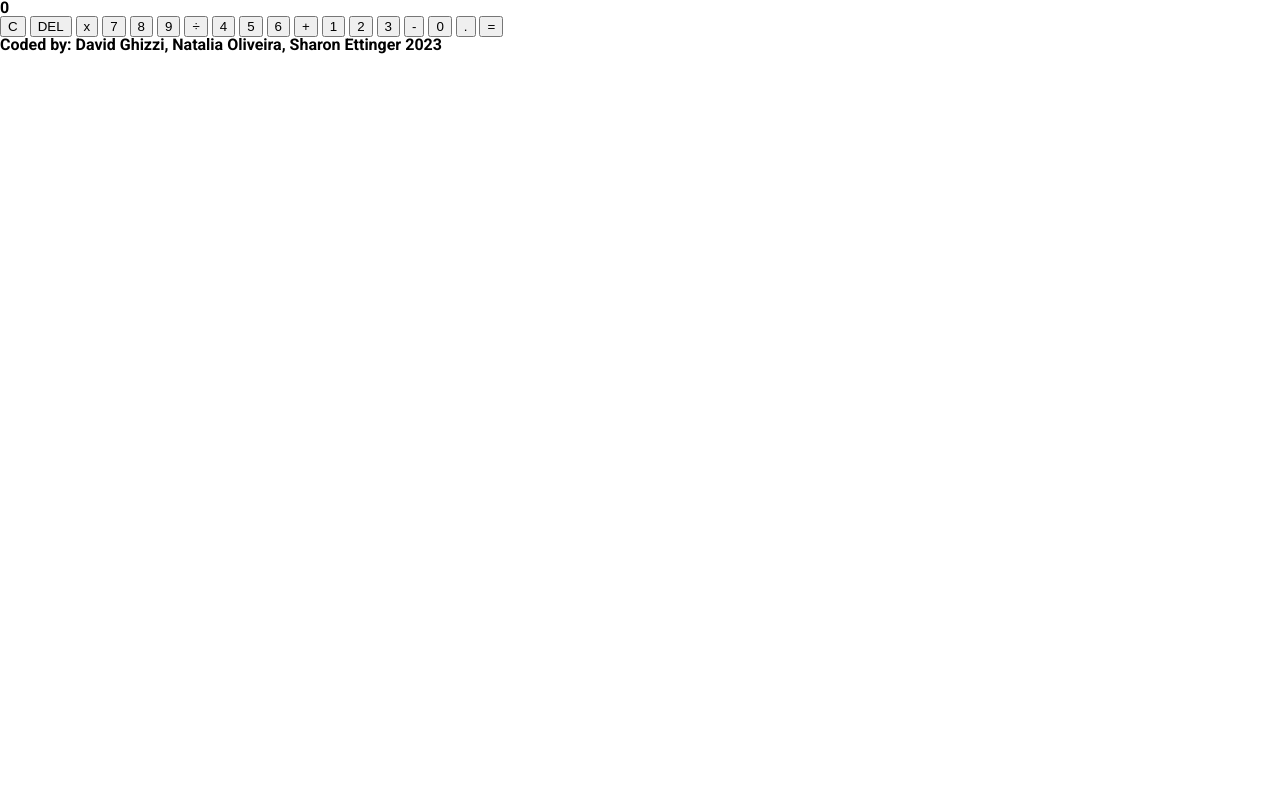
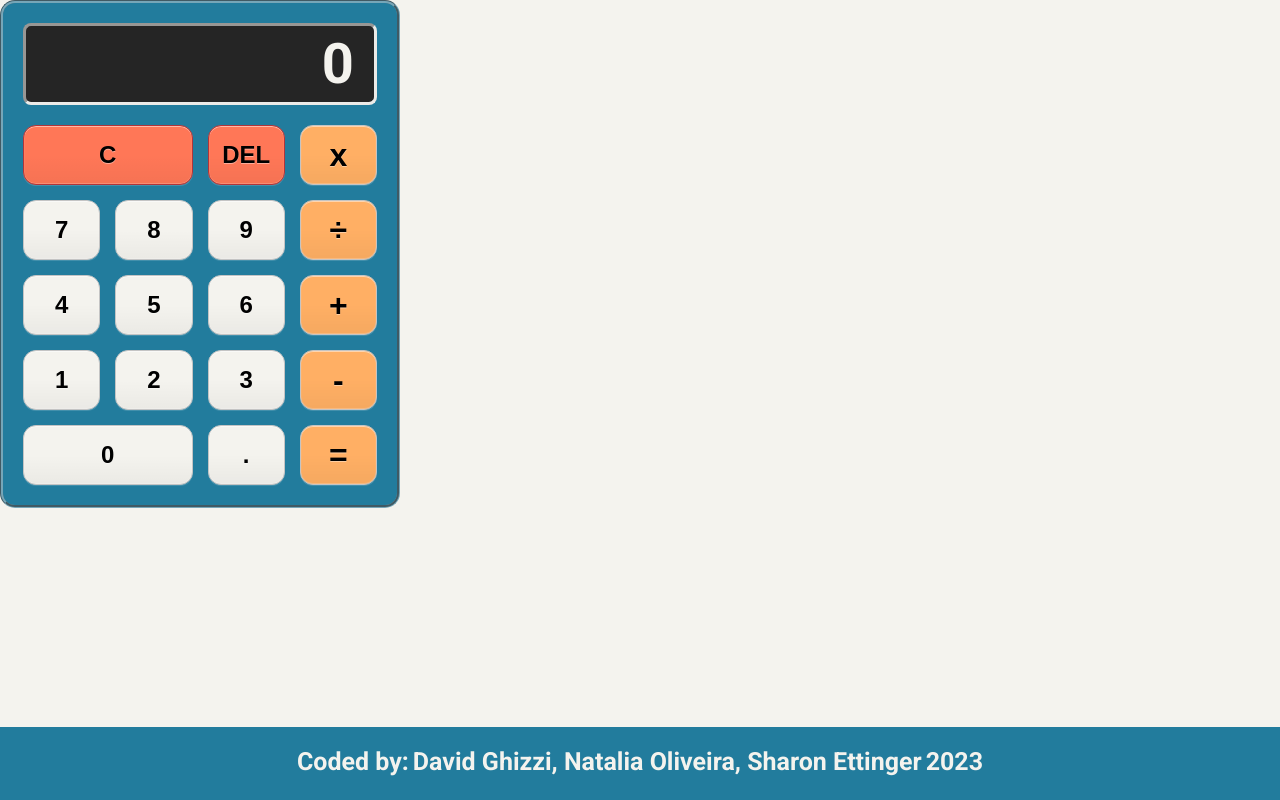
Before and after one commit to noliv197/calculator-assignment, a plain HTML site: page index.html in a window 1280 px wide. Drawn offline with Linux system fonts and the light colour scheme.

Commit message:
style merge fix

```diff
--- a/assets/css/style.css
+++ b/assets/css/style.css
@@ -18,5 +18,99 @@
 
 body{
     font-family: var(--fontFamily);
+    background-color: var(--backgroundLight);
     min-height: 100vh;
 }
+main{
+    min-height: calc(100vh - 73px);
+}
+#box {
+    border: groove #76a6b8;
+    background-color: var(--backgroundPrimary);
+    border-radius: 15px;
+    width: 400px;
+    box-sizing: border-box;
+    padding: 20px;
+}
+#display {
+    border: inset #ecebe8;
+    border-radius: 8px;
+    font-size: 3.5rem;
+    background-color: #252525;
+    color: var(--textSecondary);
+    text-align: right;
+    margin-bottom: 20px;
+    padding: 10px 20px;
+    overflow: auto hidden;
+    display: block;
+    width: 100%;
+    box-sizing: border-box;
+}
+::-webkit-scrollbar {
+    height: 5px;
+}
+::-webkit-scrollbar-track{
+    background: #000;
+    width: 2px;
+    border-radius: 15px;
+}
+::-webkit-scrollbar-thumb {
+    background: #ecebe8;
+    border-radius: 15px;
+}
+#keys {
+    display: grid;
+    grid-template-columns: 1fr 1fr 1fr 1fr;
+    grid-row-gap: 15px;
+    grid-column-gap: 15px;
+    cursor: pointer;
+}
+button {
+    cursor: pointer;
+    height: 60px;
+    background-color: var(--backgroundLight);
+    border-radius: 13px;
+    border: 1px solid #c4c4c4;
+    font-size: 24px;
+    color: var(--textPrimary);
+    background-image: linear-gradient(to bottom,transparent,transparent 50%,#0000000a);
+    box-shadow: inset 0 0 0 1px #ffffff0d, inset 0 1px 0 0 #ffffff73, inset 0 -1px 0 0 #ffffff26, 0 1px 0 0 #ffffff26;
+    text-shadow: 0 1px #ffffff66;
+    font-weight: 700;
+}
+button:hover {
+    background-color: #eaeaea;
+}
+button:active{
+    filter: brightness(75%);
+}
+.red {
+    background-color: var(--backgroundDark);
+    border-color: #b0353a;
+}
+.orange {
+    background-color: #FFAF64;
+    font-size: 32px;
+    grid-column-start: 4;
+}
+.red:hover {
+    background-color: #f17377;
+}
+.orange:hover {
+    background-color: #f8b77a;
+}
+.long {
+    grid-column: span 2;
+}
+footer {
+    color: var(--textSecondary);
+    text-align: center;
+    background-color: var(--backgroundPrimary);
+    line-height: 30px;
+    padding: 20px 0;
+}
+span {
+    font-size: 25px;
+    font-weight: var(--weight);
+    padding-bottom: 5px;
+}
--- a/index.html
+++ b/index.html
@@ -11,12 +11,13 @@
 </head>
 <body>
     <main>
-        <section>
-            <output data-result>0</output>
-            <div>
-                <button type="button" data-operator="clear">C</button>
-                <button type="button" data-operator="erase">DEL</button>
+        <section id="box">
+            <output id="display" data-result>0</output>
+            <div id="keys">
+                <button class="red long" type="button" data-operator="clear">C</button>
+                <button class="red" type="button" data-operator="erase">DEL</button>
                 <button
+                    class="orange"
                     type="button"
                     data-operator="*"
                 >x</button>
@@ -24,6 +25,7 @@
                 <button type="button" data-key="8">8</button>
                 <button type="button" data-key="9">9</button>
                 <button
+                    class="orange"
                     type="button"
                     data-operator="/"
                 >÷</button>
@@ -31,6 +33,7 @@
                 <button type="button" data-key="5">5</button>
                 <button type="button" data-key="6">6</button>
                 <button
+                    class="orange"
                     type="button"
                     data-operator="+"
                 >+</button>
@@ -38,12 +41,14 @@
                 <button type="button" data-key="2">2</button>
                 <button type="button" data-key="3">3</button>
                 <button
+                    class="orange"
                     type="button"
                     data-operator="-"
                 >-</button>
-                <button type="button" data-key="0">0</button>
+                <button class="long" type="button" data-key="0">0</button>
                 <button type="button" data-key="." data-operator="float">.</button>
                 <button
+                    class="orange"
                     type="button"
                     data-operator="="
                 >=</button>
```
